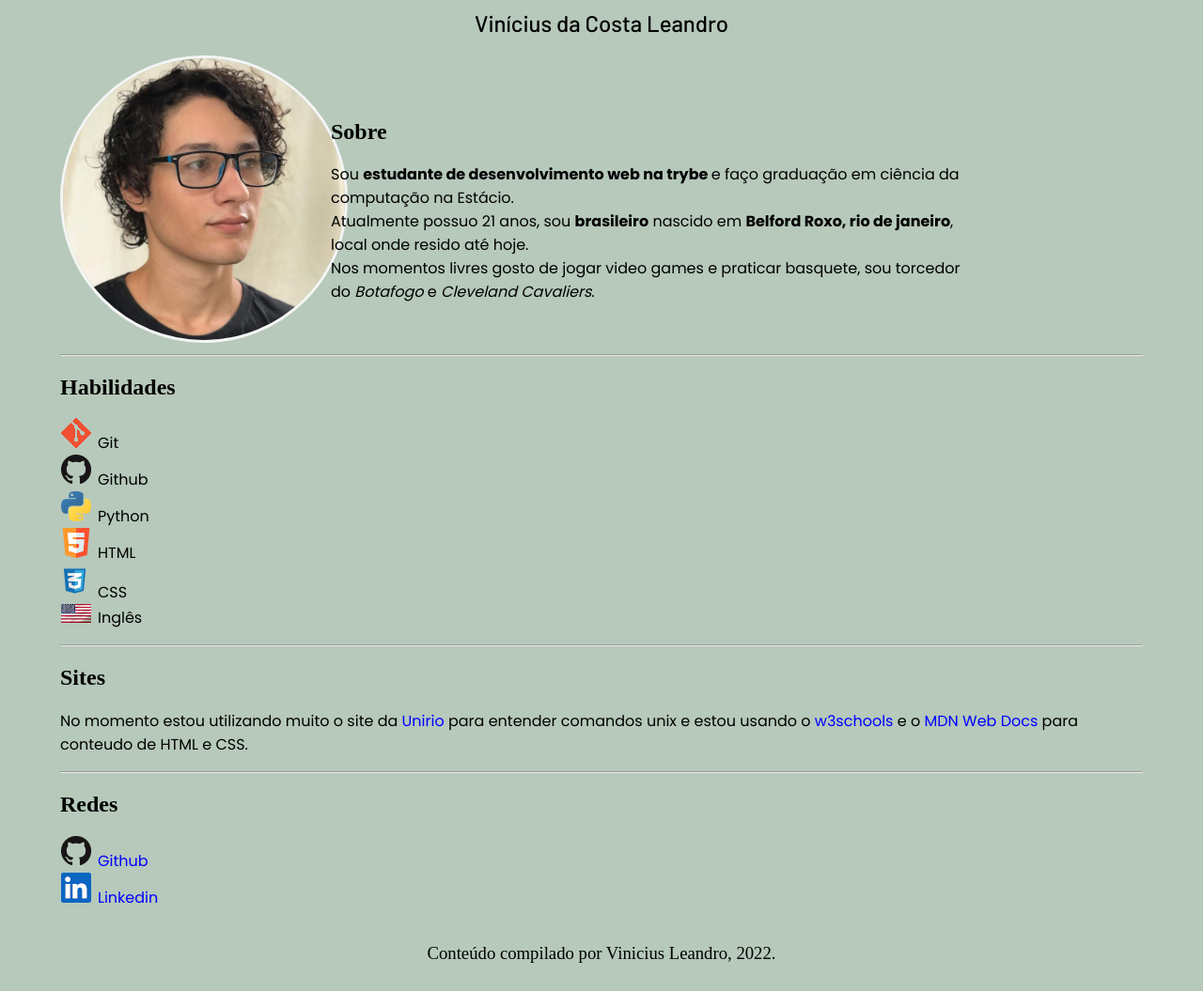
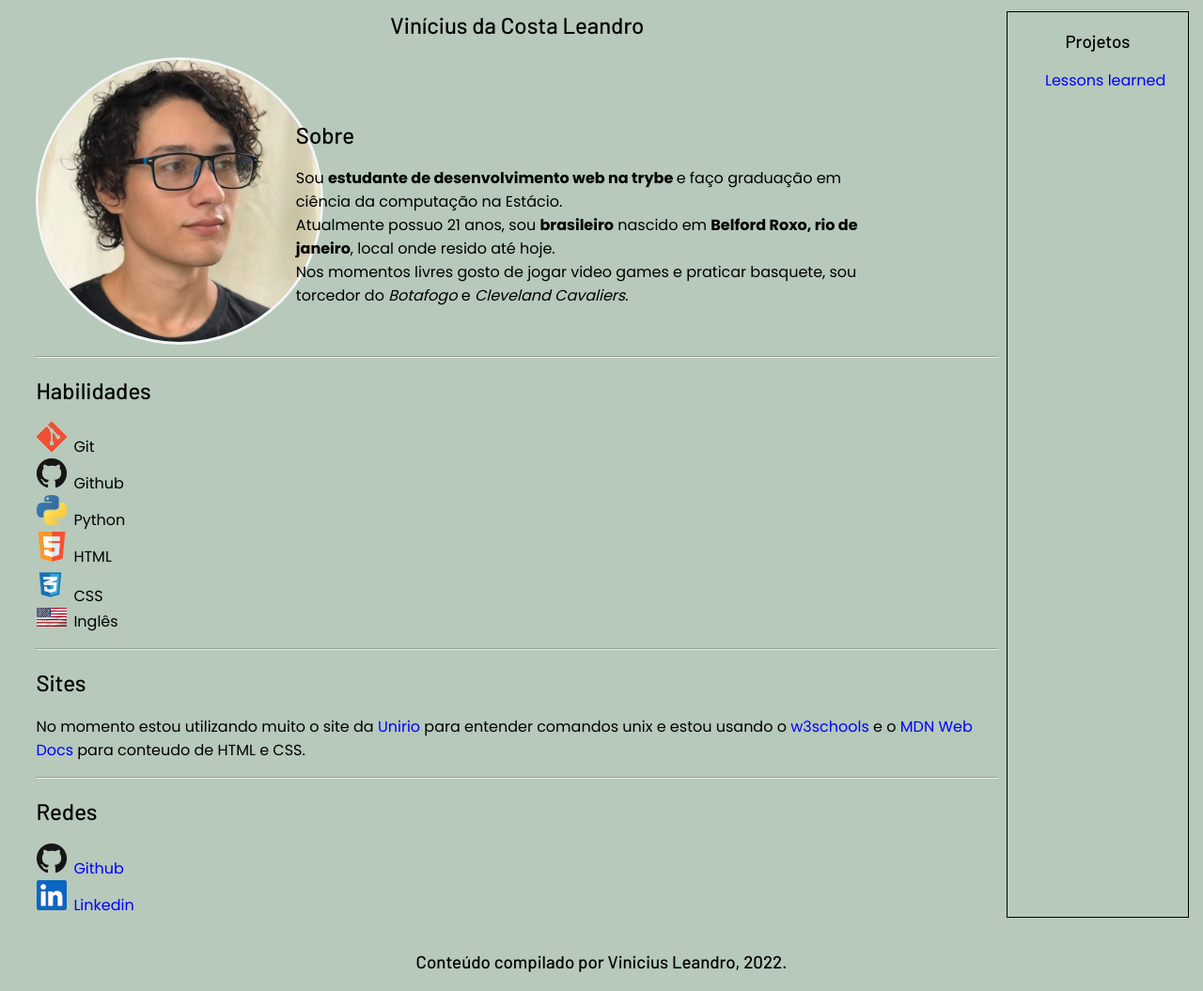
Before and after one commit to vinicius-leandro/vinicius-leandro.github.io, a plain HTML site: page index.html in a window 1280 px wide. Shown: the part 220-1275 px from the top of the page at 94% size. Drawn offline with Linux system fonts and the light colour scheme.

Commit message:
adiciona um aside com projetos

```diff
--- a/index.html
+++ b/index.html
@@ -34,6 +34,14 @@
       </nav>
     </header>
     <hr />
+      <aside class="projects">
+        <h3>Projetos</h3>
+        <ul>
+          <li>
+            <a href="#">Lessons learned</a>
+          </li>
+        </ul>
+      </aside>
       <main>
         <section>
           <div class="mycontent">
@@ -86,7 +94,8 @@
             No momento estou utilizando muito o site da
             <a href="https://guialinux.uniriotec.br/" target="_blank">Unirio</a>
             para entender comandos unix e estou usando o
-          <a href="https://www.w3schools.com/" target="_blank">w3schools</a> e o
+            <a href="https://www.w3schools.com/" target="_blank">w3schools</a> e
+            o
             <a href="https://developer.mozilla.org/pt-BR/" target="_blank"
               >MDN Web Docs</a
             >
@@ -118,7 +127,7 @@
           </ul>
         </section>
       </main>
-    <footer class="rodape">
+    <footer class="footer">
       <h3>Conteúdo compilado por Vinicius Leandro, 2022.</h3>
     </footer>
   </body>
--- a/style.css
+++ b/style.css
@@ -4,11 +4,32 @@ body {
 }
 
 main{
-    max-width: 90%;
-    margin: auto;
+    max-width: 80%;
+    padding-left: 3%;
 }
 
-h1 {
+header {
+    padding-left: 3%;
+}
+
+.projects {
+    width: 15%;
+    height: 963px;
+    float: right;
+    margin-top: 12px;
+    margin-right: 15px;
+    border: 1px solid black;
+}
+
+.projects h3 {
+    text-align: center;
+}
+
+.projects li {
+    list-style: none;
+}
+
+h1, h2, h3 {
     font-family: 'Barlow', sans-serif;
     font-weight: 500;
 }
@@ -36,8 +57,6 @@ p, ul li {
 
 .profile {
     display: inline-block;
-
-
 }
 
 .profilepicture {
@@ -50,7 +69,7 @@ p, ul li {
     max-width: 60%;
     position: absolute;
     top: 27%;
-    left: 25%;
+    left: 27%;
 }
 
 #perfil {
@@ -90,11 +109,11 @@ p, ul li {
     list-style-image: url(./images/logos/ingles-logo-icon.png);
 }
 
-.rodape {
-
+.footer {
+    clear: both;
 }
 
-.rodape h3{
+.footer h3{
     font-weight: 400;
     text-align: center;
     padding: 20px;
```
Lines whose indentation alone changed are shown as unchanged.
